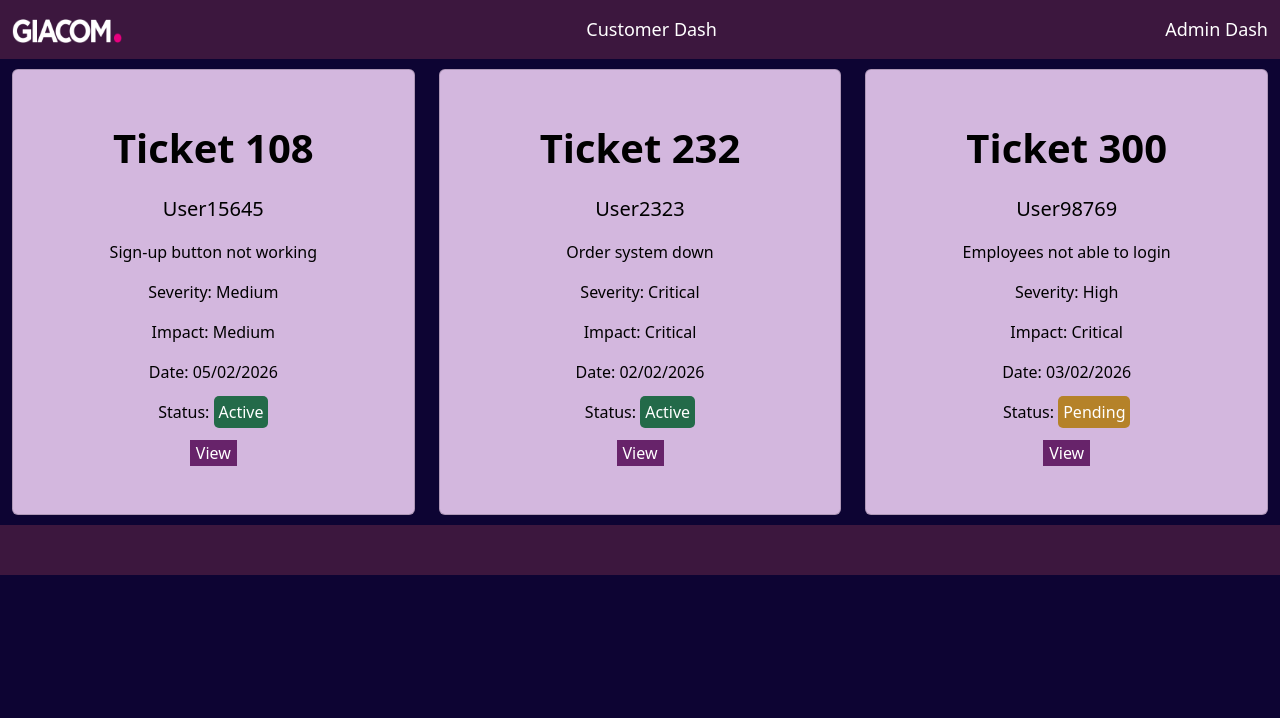
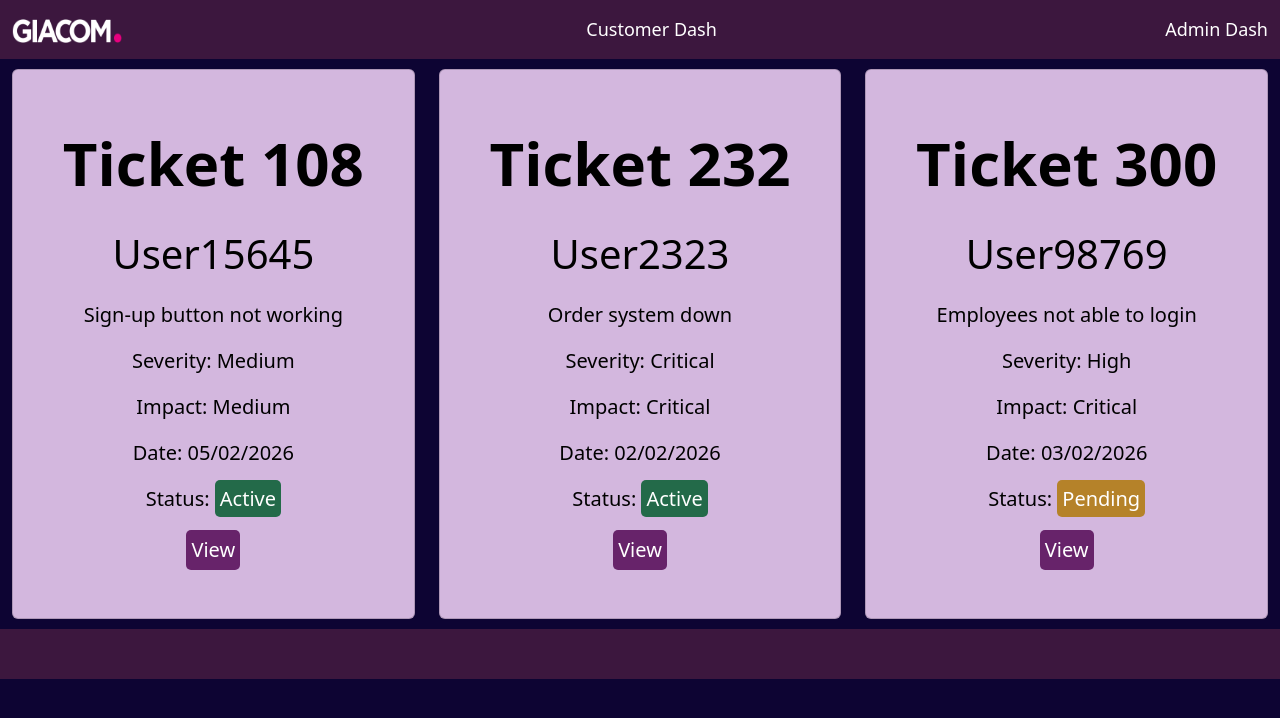
Before and after one commit to Katy1124/Professional-Software-Engineering-Project, a React (Vite) app in the folder Client/: page /ticketsPage in a window 1280 px wide. Shown: the top 718 px of the page. Built offline with nearby package versions, Linux system fonts and the light colour scheme.

Commit message:
updated styling for tickets page

```diff
--- a/Client/src/css/ticketsPage.css
+++ b/Client/src/css/ticketsPage.css
@@ -22,10 +22,13 @@
 
 
 .tickets-page .view-button{
+    font-size: 20px;
+    padding: 5px;
     background-color: #67236A;
     color: white;
     transition: all 0.3s ease;
     border: none;
+    border-radius: 5px;
 }
 .tickets-page .view-button:hover {
     background-color: #bc52c2;
--- a/Client/src/pages/ticketsPage.jsx
+++ b/Client/src/pages/ticketsPage.jsx
@@ -23,16 +23,14 @@ export default function TicketsPage() {
           <div className="col">
               <div className="card tickets">
                 <div className="card-body">
-                  <p style={{fontSize: '40px', fontWeight: 'bold'}}>Ticket 108</p>
-                  <p style={{fontSize: '20px'}}>User15645</p>
-                  <p>Sign-up button not working</p>
-                  <p><span>Severity: </span><span>Medium</span></p>
-                  <p><span>Impact: </span><span>Medium</span></p>
-                  <p><span>Date: </span><span>05/02/2026</span></p>
-                  <p><span>Status: </span><span style={{padding: '5px', borderRadius: '5px', backgroundColor: '#236A49', color: 'white'}}>Active</span></p>
-                  <Link to="/ticketsPage" style={{ textDecoration: 'none' }}>
-                    <button className="view-button">View</button>
-                  </Link>
+                  <p style={{fontSize: '60px', fontWeight: 'bold'}}>Ticket 108</p>
+                  <p style={{fontSize: '40px'}}>User15645</p>
+                  <p style={{fontSize: '20px'}}>Sign-up button not working</p>
+                  <p style={{fontSize: '20px'}}><span>Severity: </span><span>Medium</span></p>
+                  <p style={{fontSize: '20px'}}><span>Impact: </span><span>Medium</span></p>
+                  <p style={{fontSize: '20px'}}><span>Date: </span><span>05/02/2026</span></p>
+                  <p style={{fontSize: '20px'}}><span>Status: </span><span style={{padding: '5px', borderRadius: '5px', backgroundColor: '#236A49', color: 'white'}}>Active</span></p>
+                  <button className="view-button">View</button>
                 </div>
               </div>
           </div>
@@ -40,13 +38,13 @@ export default function TicketsPage() {
           <div className="col">
             <div className="card tickets">
               <div class="card-body">
-                <p style={{fontSize: '40px', fontWeight: 'bold'}}>Ticket 232</p>
-                  <p style={{fontSize: '20px'}}>User2323</p>
-                  <p>Order system down</p>
-                  <p><span>Severity: </span><span>Critical</span></p>
-                  <p><span>Impact: </span><span>Critical</span></p>
-                  <p><span>Date: </span><span>02/02/2026</span></p>
-                  <p><span>Status: </span><span style={{padding: '5px', borderRadius: '5px', backgroundColor: '#236A49', color: 'white'}}>Active</span></p>
+                <p style={{fontSize: '60px', fontWeight: 'bold'}}>Ticket 232</p>
+                  <p style={{fontSize: '40px'}}>User2323</p>
+                  <p style={{fontSize: '20px'}}>Order system down</p>
+                  <p style={{fontSize: '20px'}}><span>Severity: </span><span>Critical</span></p>
+                  <p style={{fontSize: '20px'}}><span>Impact: </span><span>Critical</span></p>
+                  <p style={{fontSize: '20px'}}><span>Date: </span><span>02/02/2026</span></p>
+                  <p style={{fontSize: '20px'}}><span>Status: </span><span style={{padding: '5px', borderRadius: '5px', backgroundColor: '#236A49', color: 'white'}}>Active</span></p>
                   <button className="view-button">View</button>
               </div>
             </div>
@@ -55,13 +53,13 @@ export default function TicketsPage() {
           <div className="col">
             <div className="card tickets">
               <div className="card-body">
-                <p style={{fontSize: '40px', fontWeight: 'bold'}}>Ticket 300</p>
-                  <p style={{fontSize: '20px'}}>User98769</p>
-                  <p>Employees not able to login</p>
-                  <p><span>Severity: </span><span>High</span></p>
-                  <p><span>Impact: </span><span>Critical</span></p>
-                  <p><span>Date: </span><span>03/02/2026</span></p>
-                  <p><span>Status: </span><span style={{padding: '5px', borderRadius: '5px', backgroundColor: '#B58229', color: 'white'}}>Pending</span></p>
+                <p style={{fontSize: '60px', fontWeight: 'bold'}}>Ticket 300</p>
+                  <p style={{fontSize: '40px'}}>User98769</p>
+                  <p style={{fontSize: '20px'}}>Employees not able to login</p>
+                  <p style={{fontSize: '20px'}}><span>Severity: </span><span>High</span></p>
+                  <p style={{fontSize: '20px'}}><span>Impact: </span><span>Critical</span></p>
+                  <p style={{fontSize: '20px'}}><span>Date: </span><span>03/02/2026</span></p>
+                  <p style={{fontSize: '20px'}}><span>Status: </span><span style={{padding: '5px', borderRadius: '5px', backgroundColor: '#B58229', color: 'white'}}>Pending</span></p>
                   <button className="view-button">View</button>
               </div>
             </div>
```
